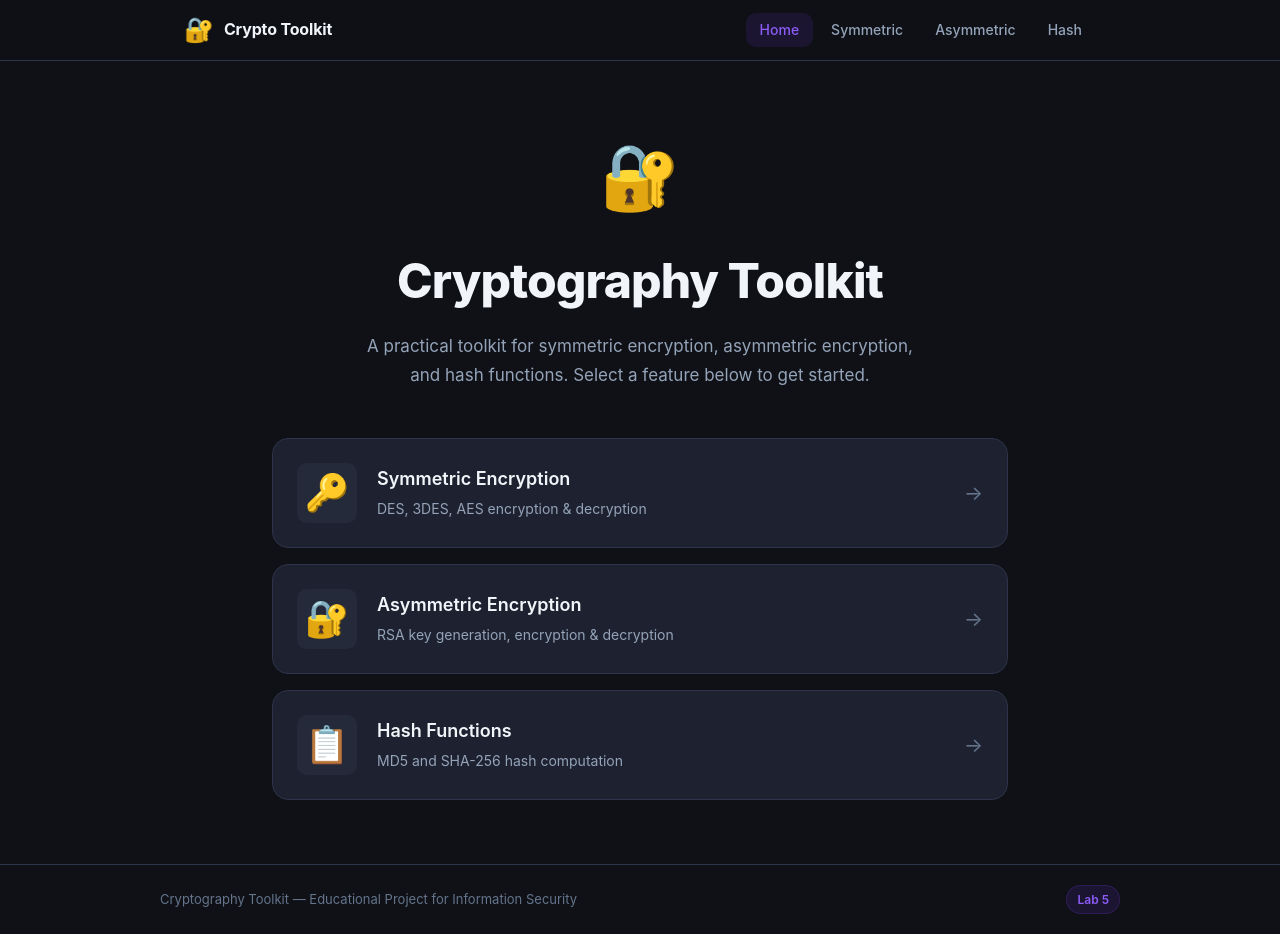
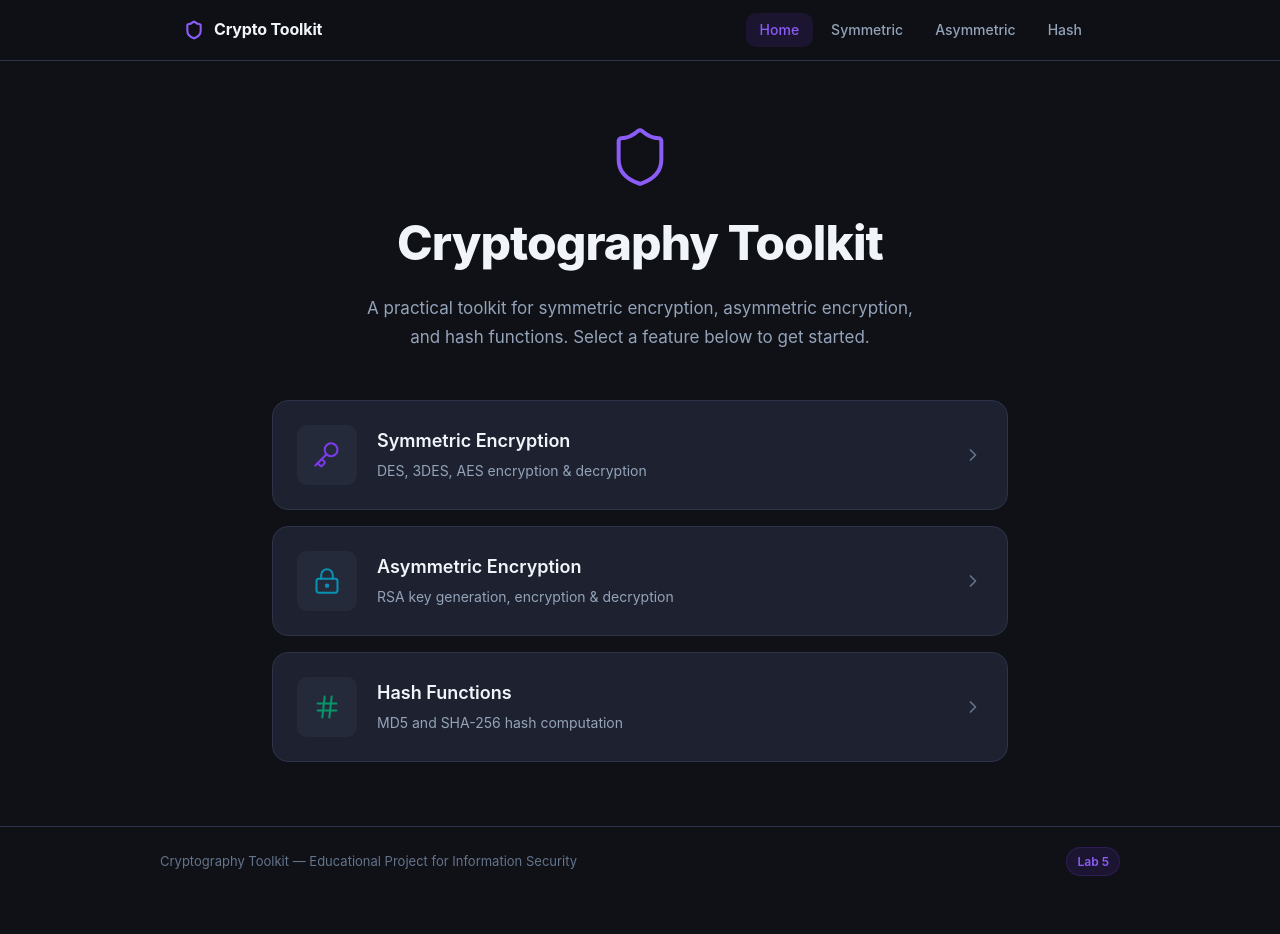
Before and after one commit to Nhom-4-An-Toan-H-Th-ng-Thong-Tin/Lab-5, a React (Vite) app: page / in a window 1280 px wide. After the commit the page ends 896 px from the top, so only its background shows below. Built offline with nearby package versions, Linux system fonts and the light colour scheme.

Commit message:
style: replace text buttons with icons using icon library

```diff
--- a/package.json
+++ b/package.json
@@ -10,6 +10,7 @@
   },
   "dependencies": {
     "crypto-js": "^4.2.0",
+    "lucide-react": "^1.14.0",
     "node-forge": "^1.4.0",
     "react": "^19.2.5",
     "react-dom": "^19.2.5",
--- a/src/components/layout/Header.tsx
+++ b/src/components/layout/Header.tsx
@@ -1,4 +1,5 @@
 import { Link, useLocation } from 'react-router-dom';
+import { Shield } from 'lucide-react';
 
 const navLinks = [
   { path: '/', label: 'Home' },
@@ -14,7 +15,7 @@ export default function Header() {
     <header className="header">
       <div className="header-inner">
         <Link to="/" className="header-brand">
-          <span className="header-brand-icon">🔐</span>
+          <Shield className="header-brand-icon" size={20} strokeWidth={2.5} />
           <span className="header-brand-text">Crypto Toolkit</span>
         </Link>
 
@@ -60,7 +61,8 @@ export default function Header() {
         }
 
         .header-brand-icon {
-          font-size: 1.5rem;
+          color: var(--color-accent-light);
+          flex-shrink: 0;
         }
 
         .header-brand-text {
--- a/src/components/layout/MainMenu.tsx
+++ b/src/components/layout/MainMenu.tsx
@@ -1,9 +1,10 @@
 import { Link, useLocation } from 'react-router-dom';
+import { Key, LockKeyhole, Hash, ChevronRight, Shield } from 'lucide-react';
 
 const menuItems = [
-  { path: '/symmetric', label: 'Symmetric Encryption', icon: '🔑', color: '#7c3aed' },
-  { path: '/asymmetric', label: 'Asymmetric Encryption', icon: '🔐', color: '#0891b2' },
-  { path: '/hash', label: 'Hash Functions', icon: '📋', color: '#059669' },
+  { path: '/symmetric', label: 'Symmetric Encryption', Icon: Key, color: '#7c3aed' },
+  { path: '/asymmetric', label: 'Asymmetric Encryption', Icon: LockKeyhole, color: '#0891b2' },
+  { path: '/hash', label: 'Hash Functions', Icon: Hash, color: '#059669' },
 ];
 
 export default function MainMenu() {
@@ -12,7 +13,9 @@ export default function MainMenu() {
   return (
     <div className="main-menu">
       <div className="menu-intro">
-        <div className="menu-icon-large">🔐</div>
+        <div className="menu-icon-large">
+          <Shield size={64} strokeWidth={1.5} />
+        </div>
         <h1 className="menu-title">Cryptography Toolkit</h1>
         <p className="menu-desc">
           A practical toolkit for symmetric encryption, asymmetric encryption, and hash functions.
@@ -27,7 +30,9 @@ export default function MainMenu() {
               className={`menu-card ${location.pathname === item.path ? 'active' : ''}`}
               style={{ '--card-accent': item.color } as React.CSSProperties}
             >
-              <div className="menu-card-icon">{item.icon}</div>
+              <div className="menu-card-icon">
+                <item.Icon size={28} strokeWidth={1.75} color={item.color} />
+              </div>
               <div className="menu-card-content">
                 <h2 className="menu-card-title">{item.label}</h2>
                 <p className="menu-card-desc">
@@ -36,7 +41,9 @@ export default function MainMenu() {
                   {item.path === '/hash' && 'MD5 and SHA-256 hash computation'}
                 </p>
               </div>
-              <div className="menu-card-arrow">→</div>
+              <div className="menu-card-arrow">
+                <ChevronRight size={20} strokeWidth={2} />
+              </div>
             </div>
           </Link>
         ))}
@@ -55,9 +62,10 @@ export default function MainMenu() {
         }
 
         .menu-icon-large {
-          font-size: 4rem;
           margin-bottom: 1rem;
-          display: block;
+          display: flex;
+          justify-content: center;
+          color: var(--color-accent-light);
         }
 
         .menu-title {
@@ -130,7 +138,6 @@ export default function MainMenu() {
         }
 
         .menu-card-icon {
-          font-size: 2.25rem;
           flex-shrink: 0;
           width: 60px;
           height: 60px;
@@ -158,10 +165,11 @@ export default function MainMenu() {
         }
 
         .menu-card-arrow {
-          font-size: 1.25rem;
           color: var(--color-text-muted);
           flex-shrink: 0;
           transition: transform var(--transition-fast), color var(--transition-fast);
+          display: flex;
+          align-items: center;
         }
 
         .menu-card:hover .menu-card-arrow {
```
Also changed, not shown: 1 other file (tests, documents, lock files or other folders).
